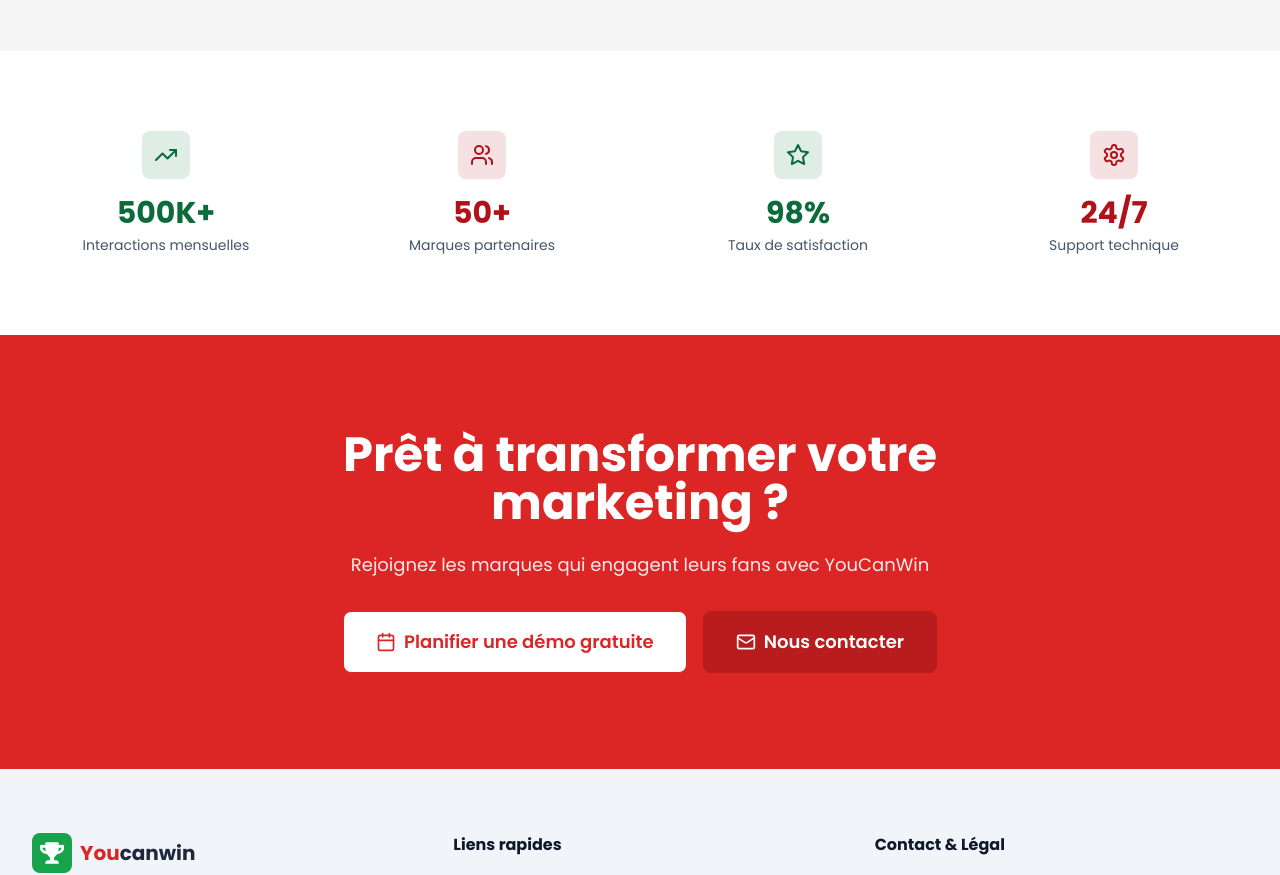
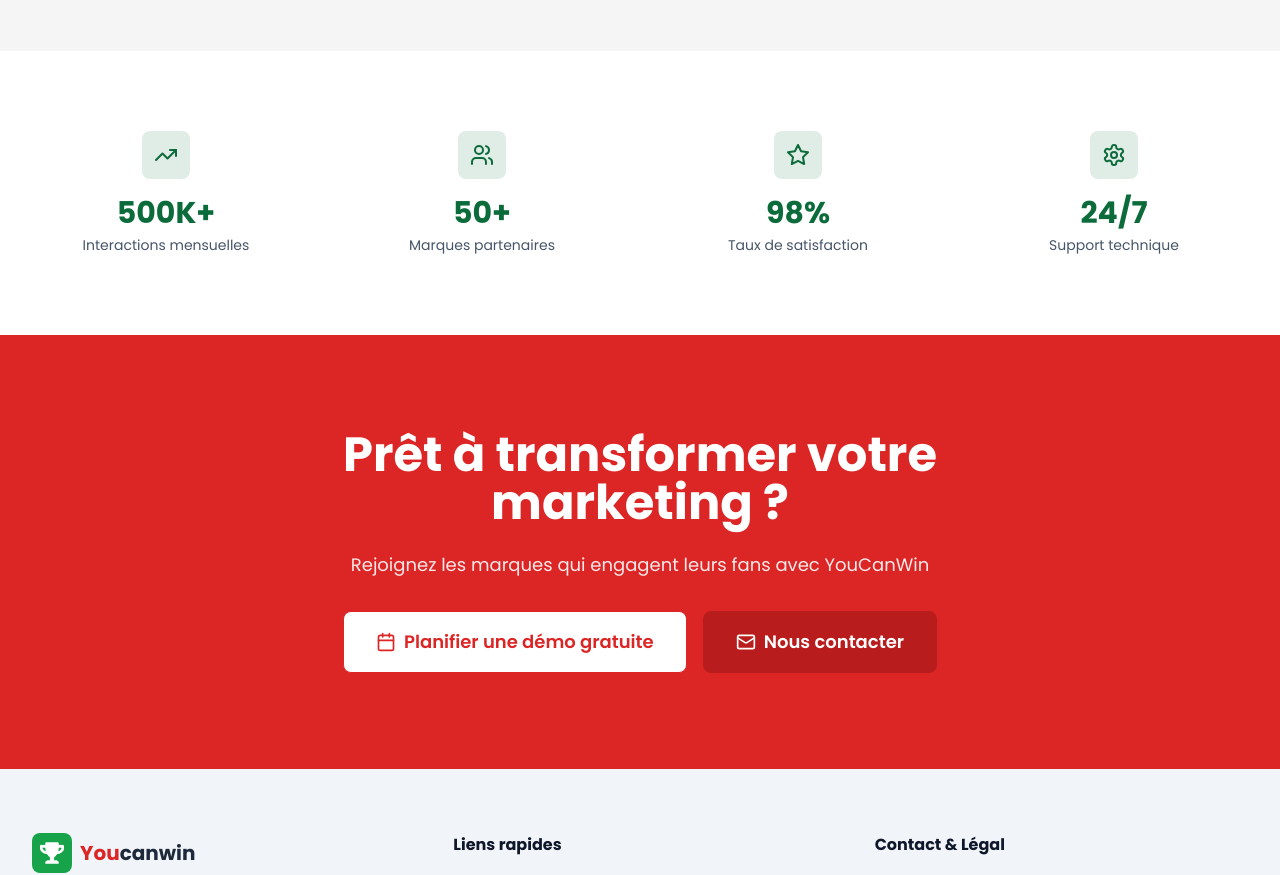
Before and after one commit to hamzaelboukri/Youcanwin, a React (Vite) app: page / in a window 1280 px wide. Shown: the part 6200-7075 px from the top of the page. Built offline with nearby package versions, Linux system fonts and the light colour scheme.

Commit message:
refactor: unify color styling for statistics in StatsSection for improved visual consistency

```diff
--- a/src/components/StatsSection.tsx
+++ b/src/components/StatsSection.tsx
@@ -3,9 +3,9 @@ import { TrendingUp, Users, Star, Settings } from 'lucide-react';
 export default function StatsSection() {
   const stats = [
     { icon: TrendingUp, value: '500K+', label: 'Interactions mensuelles', color: '#0B6B3A' },
-    { icon: Users, value: '50+', label: 'Marques partenaires', color: '#B01219' },
+    { icon: Users, value: '50+', label: 'Marques partenaires', color: '#0B6B3A' },
     { icon: Star, value: '98%', label: 'Taux de satisfaction', color: '#0B6B3A' },
-    { icon: Settings, value: '24/7', label: 'Support technique', color: '#B01219' },
+    { icon: Settings, value: '24/7', label: 'Support technique', color: '#0B6B3A' },
   ];
 
   return (
```
